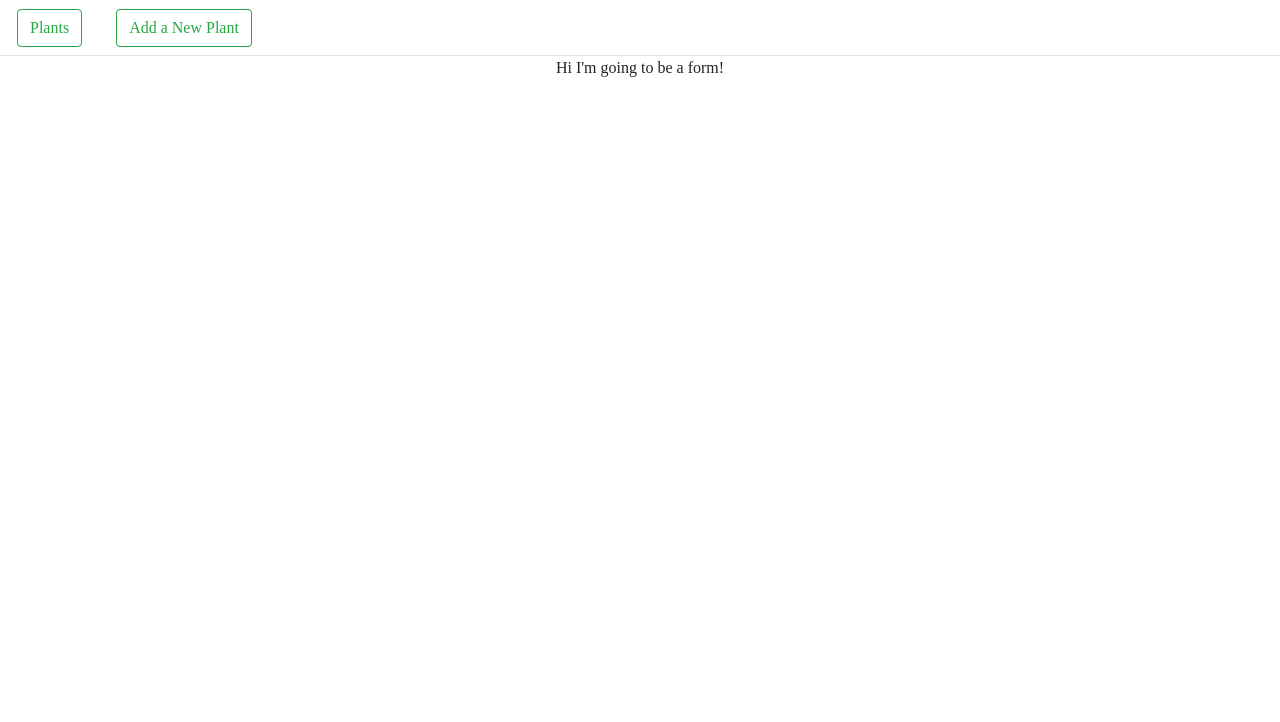
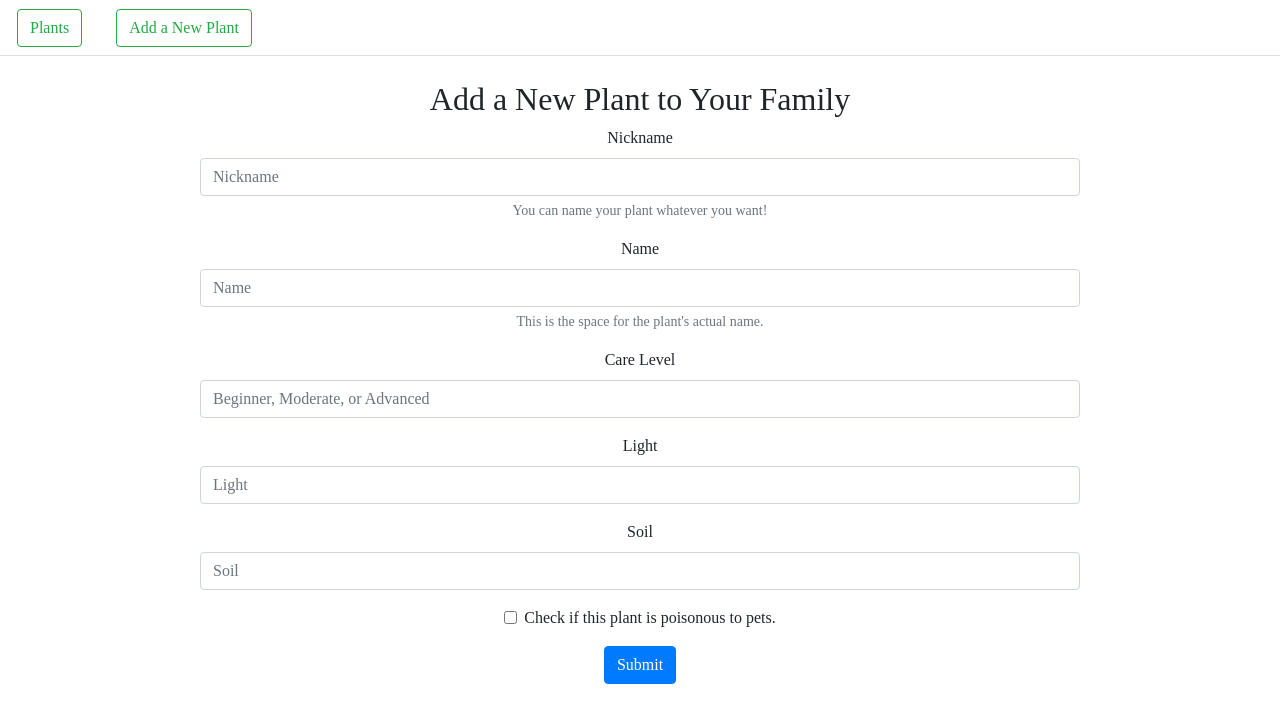
Before and after one commit to Mikelanne/growth-frontend, a React (Create React App) app: page /plants/new in a window 1280 px wide. Shown: the top 722 px of the page. Built offline with nearby package versions, Linux system fonts and the light colour scheme.

Commit message:
creating form witout functionality

```diff
--- a/src/components/NewPlantForm.js
+++ b/src/components/NewPlantForm.js
@@ -1,10 +1,52 @@
 import { Component } from "react";
+import Form from "react-bootstrap/form"
+import Button from "react-bootstrap/button"
 
 class NewPlantForm extends Component {
     render(){
         return (
             <div>
-                Hi I'm going to be a form!
+            <Form className="plant-form">
+            <Form.Group>
+                <Form.Label>Nickname</Form.Label>
+                <Form.Control placeholder="Nickname"/>
+                <Form.Text className="text-muted">
+                You can name your plant whatever you want!
+                </Form.Text>
+            </Form.Group>
+
+            <Form.Group>
+                <Form.Label>Name</Form.Label>
+                <Form.Control placeholder="Name" />
+                <Form.Text className="text-muted">
+                This is the space for the plant's actual name.
+                </Form.Text>
+            </Form.Group>
+
+            <Form.Group>
+                <Form.Label>Care Level</Form.Label>
+                <Form.Control placeholder="Beginner, Moderate, or Advanced" />
+            </Form.Group>
+
+            <Form.Group>
+                <Form.Label>Light</Form.Label>
+                <Form.Control placeholder="Light" />
+            </Form.Group>
+
+            <Form.Group>
+                <Form.Label>Soil</Form.Label>
+                <Form.Control placeholder="Soil" />
+            </Form.Group>
+
+            <Form.Group>
+                <Form.Check type="checkbox" label="Check if this plant is poisonous to pets." />
+            </Form.Group>
+
+            <Button variant="primary" type="submit">
+                Submit
+             </Button>
+
+            </Form>
             </div>
         )
     }
--- a/src/containers/formContainer.js
+++ b/src/containers/formContainer.js
@@ -7,8 +7,9 @@ class FormContainer extends Component {
     render(){
         return(
             <div className="form-container">
-                <NavBar />
-                < NewPlantForm />
+                <NavBar /> <br />
+                <h2>Add a New Plant to Your Family</h2>
+                <NewPlantForm />
             </div>
         )
     }
--- a/src/index.css
+++ b/src/index.css
@@ -7,6 +7,10 @@ body, html, #root {
   user-select: none;
 }
 
+.plant-form {
+  padding-left: 200px;
+  padding-right: 200px
+}
 
 h1{
   text-align: center;
```
